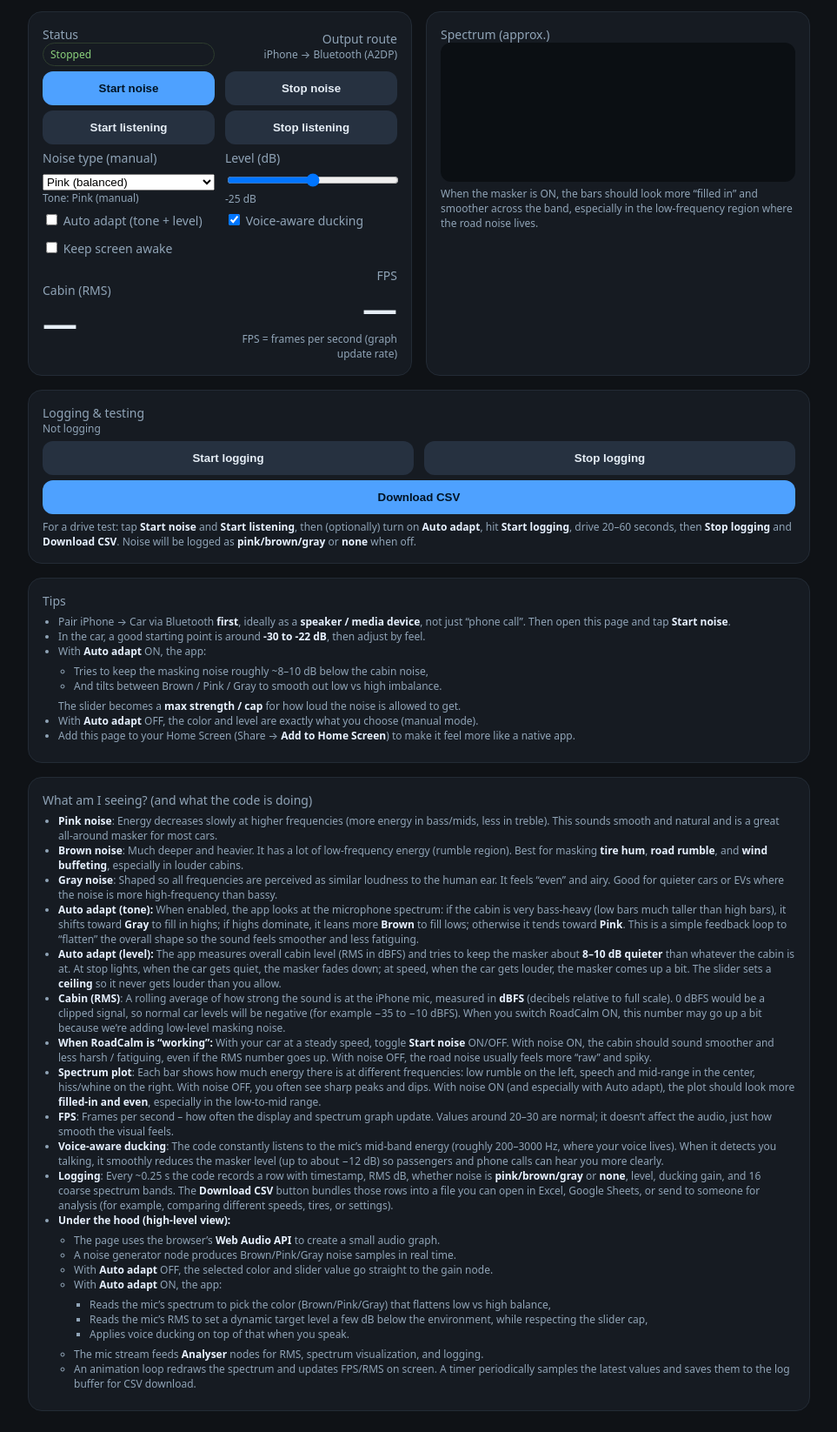
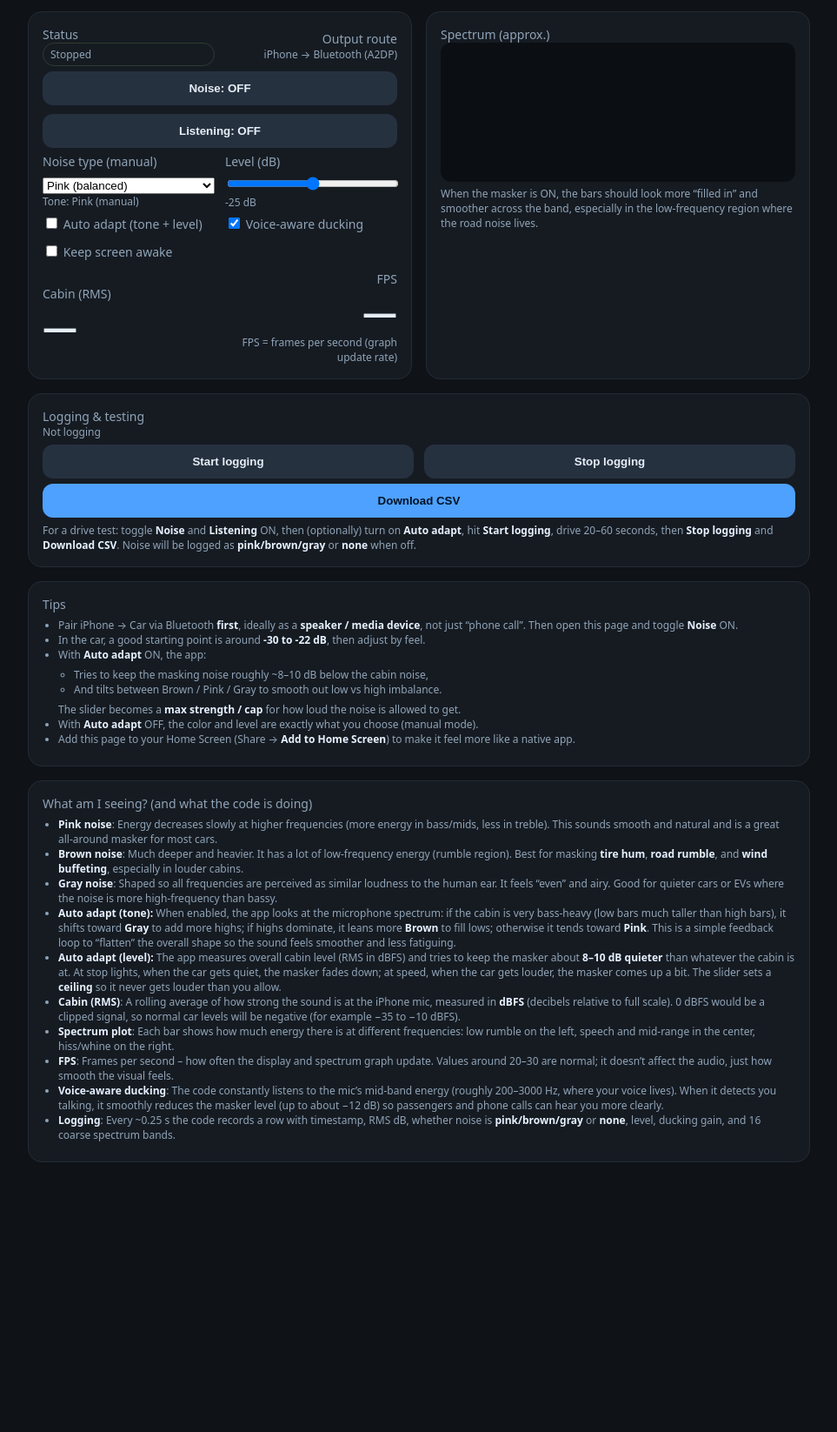
Before and after one commit to omarsanhaji01-cyber/RoadCalm-web, a plain HTML site: page index.html in a window 1280 px wide. Shown: the part 65-1711 px from the top of the page at 87% size, without its empty margins (158-1121 px from the left). After the commit the page ends 1425 px from the top, so only its background shows below. Drawn offline with Linux system fonts and the light colour scheme.

Commit message:
Update index.html

```diff
--- a/index.html
+++ b/index.html
@@ -50,18 +50,11 @@
         </div>
       </div>
 
-      <!-- Noise controls -->
+      <!-- BIG TOGGLE BUTTONS -->
       <div class="spacer"></div>
-      <div class="row" style="gap:12px">
-        <button id="startNoiseBtn" class="btn full">Start noise</button>
-        <button id="stopNoiseBtn" class="btn secondary full" disabled>Stop noise</button>
-      </div>
-
-      <!-- Listening controls -->
-      <div class="spacer"></div>
-      <div class="row" style="gap:12px">
-        <button id="startListenBtn" class="btn secondary full">Start listening</button>
-        <button id="stopListenBtn" class="btn secondary full" disabled>Stop listening</button>
+      <div class="row" style="flex-direction:column; gap:10px;">
+        <button id="noiseBtn" class="btn secondary full">Noise: OFF</button>
+        <button id="listenBtn" class="btn secondary full">Listening: OFF</button>
       </div>
 
       <div class="spacer"></div>
@@ -130,7 +123,7 @@
     <div class="spacer"></div>
     <button id="logDownload" class="btn full" disabled>Download CSV</button>
     <div class="small" style="margin-top:6px;">
-      For a drive test: tap <b>Start noise</b> and <b>Start listening</b>, then (optionally) turn on <b>Auto adapt</b>,
+      For a drive test: toggle <b>Noise</b> and <b>Listening</b> ON, then (optionally) turn on <b>Auto adapt</b>,
       hit <b>Start logging</b>, drive 20–60 seconds, then <b>Stop logging</b> and <b>Download CSV</b>.
       Noise will be logged as <b>pink/brown/gray</b> or <b>none</b> when off.
     </div>
@@ -140,7 +133,7 @@
   <div class="card" style="margin-top:16px">
     <div class="muted">Tips</div>
     <ul class="small">
-      <li>Pair iPhone → Car via Bluetooth <b>first</b>, ideally as a <b>speaker / media device</b>, not just “phone call”. Then open this page and tap <b>Start noise</b>.</li>
+      <li>Pair iPhone → Car via Bluetooth <b>first</b>, ideally as a <b>speaker / media device</b>, not just “phone call”. Then open this page and toggle <b>Noise</b> ON.</li>
       <li>In the car, a good starting point is around <b>-30 to -22 dB</b>, then adjust by feel.</li>
       <li>With <b>Auto adapt</b> ON, the app:
         <ul>
@@ -167,7 +160,7 @@
         It feels “even” and airy. Good for quieter cars or EVs where the noise is more high-frequency than bassy.</li>
 
       <li><b>Auto adapt (tone):</b> When enabled, the app looks at the microphone spectrum:
-        if the cabin is very bass-heavy (low bars much taller than high bars), it shifts toward <b>Gray</b> to fill in highs;
+        if the cabin is very bass-heavy (low bars much taller than high bars), it shifts toward <b>Gray</b> to add more highs;
         if highs dominate, it leans more <b>Brown</b> to fill lows; otherwise it tends toward <b>Pink</b>.
         This is a simple feedback loop to “flatten” the overall shape so the sound feels smoother and less fatiguing.</li>
 
@@ -177,17 +170,10 @@
 
       <li><b>Cabin (RMS)</b>: A rolling average of how strong the sound is at the iPhone mic, measured in
         <b>dBFS</b> (decibels relative to full scale). 0 dBFS would be a clipped signal, so normal car levels
-        will be negative (for example −35 to −10 dBFS). When you switch RoadCalm ON, this number may go up a bit
-        because we’re adding low-level masking noise.</li>
-
-      <li><b>When RoadCalm is “working”:</b> With your car at a steady speed, toggle <b>Start noise</b> ON/OFF.
-        With noise ON, the cabin should sound smoother and less harsh / fatiguing, even if the RMS number goes up.
-        With noise OFF, the road noise usually feels more “raw” and spiky.</li>
+        will be negative (for example −35 to −10 dBFS).</li>
 
       <li><b>Spectrum plot</b>: Each bar shows how much energy there is at different frequencies:
-        low rumble on the left, speech and mid-range in the center, hiss/whine on the right.
-        With noise OFF, you often see sharp peaks and dips. With noise ON (and especially with Auto adapt),
-        the plot should look more <b>filled-in and even</b>, especially in the low-to-mid range.</li>
+        low rumble on the left, speech and mid-range in the center, hiss/whine on the right.</li>
 
       <li><b>FPS</b>: Frames per second – how often the display and spectrum graph update. Values around 20–30 are normal;
         it doesn’t affect the audio, just how smooth the visual feels.</li>
@@ -197,27 +183,7 @@
         so passengers and phone calls can hear you more clearly.</li>
 
       <li><b>Logging</b>: Every ~0.25 s the code records a row with timestamp, RMS dB, whether noise is <b>pink/brown/gray</b> or <b>none</b>,
-        level, ducking gain, and 16 coarse spectrum bands. The <b>Download CSV</b> button bundles those rows into a file
-        you can open in Excel, Google Sheets, or send to someone for analysis (for example, comparing different speeds,
-        tires, or settings).</li>
-
-      <li><b>Under the hood (high-level view):</b>
-        <ul>
-          <li>The page uses the browser’s <b>Web Audio API</b> to create a small audio graph.</li>
-          <li>A noise generator node produces Brown/Pink/Gray noise samples in real time.</li>
-          <li>With <b>Auto adapt</b> OFF, the selected color and slider value go straight to the gain node.</li>
-          <li>With <b>Auto adapt</b> ON, the app:
-            <ul>
-              <li>Reads the mic’s spectrum to pick the color (Brown/Pink/Gray) that flattens low vs high balance,</li>
-              <li>Reads the mic’s RMS to set a dynamic target level a few dB below the environment, while respecting the slider cap,</li>
-              <li>Applies voice ducking on top of that when you speak.</li>
-            </ul>
-          </li>
-          <li>The mic stream feeds <b>Analyser</b> nodes for RMS, spectrum visualization, and logging.</li>
-          <li>An animation loop redraws the spectrum and updates FPS/RMS on screen. A timer periodically samples the latest
-              values and saves them to the log buffer for CSV download.</li>
-        </ul>
-      </li>
+        level, ducking gain, and 16 coarse spectrum bands.</li>
     </ul>
   </div>
 </div>
@@ -225,16 +191,14 @@
 <script>
 (() => {
   // ---------- UI elements ----------
-  const startNoiseBtn  = document.getElementById('startNoiseBtn');
-  const stopNoiseBtn   = document.getElementById('stopNoiseBtn');
-  const startListenBtn = document.getElementById('startListenBtn');
-  const stopListenBtn  = document.getElementById('stopListenBtn');
+  const noiseBtn   = document.getElementById('noiseBtn');
+  const listenBtn  = document.getElementById('listenBtn');
 
-  const noiseSel = document.getElementById('noise');
-  const gainSl   = document.getElementById('gain');
-  const gainVal  = document.getElementById('gainVal');
+  const noiseSel   = document.getElementById('noise');
+  const gainSl     = document.getElementById('gain');
+  const gainVal    = document.getElementById('gainVal');
   const autoModeCB = document.getElementById('autoMode');
-  const toneInfo = document.getElementById('toneInfo');
+  const toneInfo   = document.getElementById('toneInfo');
 
   const duckCB   = document.getElementById('duck');
   const wakeCB   = document.getElementById('wake');
@@ -245,10 +209,10 @@
   const ctx2d    = scope.getContext('2d');
   const routeEl  = document.getElementById('route');
 
-  const logStatusEl   = document.getElementById('logStatus');
-  const logStartBtn   = document.getElementById('logStart');
-  const logStopBtn    = document.getElementById('logStop');
-  const logDownloadBtn= document.getElementById('logDownload');
+  const logStatusEl    = document.getElementById('logStatus');
+  const logStartBtn    = document.getElementById('logStart');
+  const logStopBtn     = document.getElementById('logStop');
+  const logDownloadBtn = document.getElementById('logDownload');
 
   // ---------- State ----------
   let ac = null;
@@ -260,6 +224,8 @@
   let micStream = null, micSource = null;
 
   let gen = null;
+  let genPink, genBrown, genGray;
+
   let listening = false;
   let noiseOn   = false;
   let animating = false;
@@ -269,31 +235,22 @@
   let latestRmsDb = null;
   let latestDuckGain = 1.0;
 
-  let activeNoiseKind = 'pink';     // what is actually used now
-  let autoToneKind = 'pink';        // auto-selected kind
-  let lastToneUpdate = 0;           // ms
+  let activeNoiseKind = 'pink';
+  let autoToneKind = 'pink';
+  let lastToneUpdate = 0;
 
-  // For auto-level smoothing
+  // Auto-level
   let currentGainDb = parseFloat(gainSl.value);
   let targetGainDb  = currentGainDb;
 
-  // Logging state
+  // Logging
   let logging = false;
   let logRows = [];
   let lastLogTime = 0;
-  const LOG_INTERVAL_MS = 250; // 4 Hz approx
+  const LOG_INTERVAL_MS = 250;
 
-  // Persisted settings
-  const saved = JSON.parse(localStorage.getItem('rc_settings')||'{}');
-  if(saved.noise) noiseSel.value = saved.noise;
-  if(saved.gain)  { gainSl.value = saved.gain; currentGainDb = targetGainDb = parseFloat(saved.gain); }
-  if(saved.duck!==undefined) duckCB.checked = saved.duck;
-  if(saved.auto!==undefined) autoModeCB.checked = saved.auto;
-  gainVal.textContent = gainSl.value + " dB";
-  activeNoiseKind = noiseSel.value;
-  autoToneKind = activeNoiseKind;
-  toneInfo.textContent = `Tone: ${capitalize(activeNoiseKind)} (${autoModeCB.checked ? 'auto' : 'manual'})`;
-  noiseSel.disabled = autoModeCB.checked;
+  // ---------- Helpers ----------
+  function capitalize(s){ return s.charAt(0).toUpperCase() + s.slice(1); }
 
   function saveSettings(){
     localStorage.setItem('rc_settings', JSON.stringify({
@@ -315,7 +272,42 @@
     }
   }
 
-  function capitalize(s){ return s.charAt(0).toUpperCase() + s.slice(1); }
+  function updateStatusLabel(){
+    let text = "Stopped";
+    if(listening && noiseOn) text = "Listening + Noise";
+    else if(noiseOn) text = "Noise only";
+    else if(listening) text = "Listening only";
+
+    statusEl.textContent = text;
+    statusEl.style.color = (listening || noiseOn) ? '#8bd17c' : '#90a4b7';
+  }
+
+  function updateButtonsUI(){
+    // Noise button
+    noiseBtn.textContent = noiseOn ? "Noise: ON" : "Noise: OFF";
+    if(noiseOn) noiseBtn.classList.remove('secondary');
+    else if(!noiseBtn.classList.contains('secondary')) noiseBtn.classList.add('secondary');
+
+    // Listening button
+    listenBtn.textContent = listening ? "Listening: ON" : "Listening: OFF";
+    if(listening) listenBtn.classList.remove('secondary');
+    else if(!listenBtn.classList.contains('secondary')) listenBtn.classList.add('secondary');
+  }
+
+  async function maybeAcquireWakeLock(){
+    if(!wakeCB.checked) return;
+    if(!('wakeLock' in navigator)) return;
+    if(wakeLock) return;
+    try { wakeLock = await navigator.wakeLock.request('screen'); } catch(e){}
+  }
+
+  async function maybeReleaseWakeLock(){
+    if(listening || noiseOn) return;
+    if(wakeLock){
+      try { await wakeLock.release(); } catch(e){}
+      wakeLock = null;
+    }
+  }
 
   // ---------- Noise generators ----------
   function makePink() {
@@ -337,7 +329,6 @@
     const st = { y:0 };
     return () => { const w = Math.random()*2-1; st.y += 0.02*w; st.y *= 0.996; return st.y; };
   }
-  // Gray ≈ pink + light high-shelf
   function makeGray() {
     const pink = makePink();
     let prev = 0;
@@ -349,20 +340,37 @@
     }
   }
 
-  let genPink = makePink();
-  let genBrown = makeBrown();
-  let genGray = makeGray();
+  genPink = makePink();
+  genBrown = makeBrown();
+  genGray = makeGray();
 
   function selectGen(kind){
     activeNoiseKind = kind;
-    // pick underlying generator
     if(kind === 'pink') gen = genPink;
     else if(kind === 'brown') gen = genBrown;
     else gen = genGray;
     toneInfo.textContent = `Tone: ${capitalize(activeNoiseKind)} (${autoModeCB.checked ? 'auto' : 'manual'})`;
   }
-  selectGen(activeNoiseKind);
 
+  // ---------- Settings init ----------
+  (function initSettings(){
+    const saved = JSON.parse(localStorage.getItem('rc_settings')||'{}');
+    if(saved.noise) noiseSel.value = saved.noise;
+    if(saved.gain){
+      gainSl.value = saved.gain;
+      currentGainDb = targetGainDb = parseFloat(saved.gain);
+    }
+    if(saved.duck!==undefined) duckCB.checked = saved.duck;
+    if(saved.auto!==undefined) autoModeCB.checked = saved.auto;
+
+    gainVal.textContent = gainSl.value + " dB";
+    activeNoiseKind = noiseSel.value;
+    autoToneKind = activeNoiseKind;
+    selectGen(activeNoiseKind);
+    noiseSel.disabled = autoModeCB.checked;
+  })();
+
+  // ---------- UI events ----------
   noiseSel.onchange = () => {
     if(!autoModeCB.checked){
       selectGen(noiseSel.value);
@@ -379,14 +387,40 @@
     }
     saveSettings();
   };
+
   duckCB.onchange = () => saveSettings();
+
   autoModeCB.onchange = () => {
     noiseSel.disabled = autoModeCB.checked;
     toneInfo.textContent = `Tone: ${capitalize(activeNoiseKind)} (${autoModeCB.checked ? 'auto' : 'manual'})`;
     saveSettings();
   };
 
-  // ---------- Logging helpers ----------
+  noiseBtn.addEventListener('click', () => {
+    if(noiseOn) stopNoise();
+    else startNoise();
+  });
+
+  listenBtn.addEventListener('click', () => {
+    if(listening) stopListening();
+    else startListening();
+  });
+
+  wakeCB.addEventListener('change', () => {
+    if(wakeCB.checked && (listening || noiseOn)){
+      maybeAcquireWakeLock();
+    } else {
+      maybeReleaseWakeLock();
+    }
+  });
+
+  logStartBtn.addEventListener('click', () => startLogging());
+  logStopBtn.addEventListener('click', () => stopLogging());
+  logDownloadBtn.addEventListener('click', () => downloadCSV());
+
+  routeEl.textContent = 'iPhone → Bluetooth (A2DP)';
+
+  // ---------- Logging ----------
   function setLoggingUI(on) {
     logging = on;
     logStatusEl.textContent = on ? "Logging… rows: " + (logRows.length-1) : "Not logging";
@@ -461,32 +495,6 @@
     URL.revokeObjectURL(url);
   }
 
-  // ---------- Status / wake helpers ----------
-  function updateStatusLabel(){
-    let text = "Stopped";
-    if(listening && noiseOn) text = "Listening + Noise";
-    else if(noiseOn) text = "Noise only";
-    else if(listening) text = "Listening only";
-
-    statusEl.textContent = text;
-    statusEl.style.color = (listening || noiseOn) ? '#8bd17c' : '#90a4b7';
-  }
-
-  async function maybeAcquireWakeLock(){
-    if(!wakeCB.checked) return;
-    if(!('wakeLock' in navigator)) return;
-    if(wakeLock) return;
-    try { wakeLock = await navigator.wakeLock.request('screen'); } catch(e){}
-  }
-
-  async function maybeReleaseWakeLock(){
-    if(listening || noiseOn) return;
-    if(wakeLock){
-      try { await wakeLock.release(); } catch(e){}
-      wakeLock = null;
-    }
-  }
-
   // ---------- Auto level ----------
   function updateAutoGain(envDb){
     if(!autoModeCB.checked || !gainNode) return;
@@ -497,14 +505,12 @@
       targetGainDb = sliderDb;
     } else {
       let tgt = envDb - margin;
-      // never louder (less negative) than slider setting
       if(tgt > sliderDb) tgt = sliderDb;
-      // clamp to slider range
       tgt = Math.max(-45, Math.min(-5, tgt));
       targetGainDb = tgt;
     }
 
-    const alpha = 0.05; // smoothing factor
+    const alpha = 0.05;
     currentGainDb += (targetGainDb - currentGainDb) * alpha;
     gainNode.gain.value = dbToGain(currentGainDb);
   }
@@ -512,31 +518,29 @@
   // ---------- Auto tone ----------
   function updateAutoTone(now){
     if(!autoModeCB.checked || !specData || !specAnalyser || !noiseOn) return;
-    if(now - lastToneUpdate < 500) return; // update at most ~2 Hz
+    if(now - lastToneUpdate < 500) return;
     lastToneUpdate = now;
 
     const bins = specData.length;
     if(bins < 32) return;
 
-    const lowEnd = Math.floor(bins * 0.25); // lowest 25%
-    const highStart = Math.floor(bins * 0.6); // top 40%
+    const lowEnd = Math.floor(bins * 0.25);
+    const highStart = Math.floor(bins * 0.6);
 
     let lowSum = 0, highSum = 0;
     for(let i=0;i<lowEnd;i++) lowSum += specData[i];
     for(let i=highStart;i<bins;i++) highSum += specData[i];
     const lowAvg = lowSum / lowEnd;
     const highAvg = highSum / (bins - highStart);
-    const tilt = lowAvg - highAvg; // positive = bass-heavy
+    const tilt = lowAvg - highAvg;
 
-    const TH = 8; // threshold
+    const TH = 8;
 
     let newKind = autoToneKind;
     if(tilt > TH){
-      // cabin is bass-heavy -> shift toward gray to add more highs
-      newKind = 'gray';
+      newKind = 'gray';   // bass-heavy cabin -> add highs
     } else if(tilt < -TH){
-      // cabin is treble-heavy -> shift toward brown to add lows
-      newKind = 'brown';
+      newKind = 'brown';  // treble-heavy cabin -> add lows
     } else {
       newKind = 'pink';
     }
@@ -587,9 +591,8 @@
     gainNode.connect(ac.destination);
 
     noiseOn = true;
-    startNoiseBtn.disabled = true;
-    stopNoiseBtn.disabled  = false;
     updateStatusLabel();
+    updateButtonsUI();
     maybeAcquireWakeLock();
 
     if('mediaSession' in navigator){
@@ -607,9 +610,8 @@
     scriptNode = null;
     gainNode = null;
     noiseOn = false;
-    startNoiseBtn.disabled = false;
-    stopNoiseBtn.disabled  = true;
     updateStatusLabel();
+    updateButtonsUI();
     maybeReleaseWakeLock();
   }
 
@@ -644,9 +646,8 @@
     }
 
     listening = true;
-    startListenBtn.disabled = true;
-    stopListenBtn.disabled  = false;
     updateStatusLabel();
+    updateButtonsUI();
     maybeAcquireWakeLock();
 
     if(!animating){
@@ -669,9 +670,8 @@
     specData = null;
 
     listening = false;
-    startListenBtn.disabled = false;
-    stopListenBtn.disabled  = true;
     updateStatusLabel();
+    updateButtonsUI();
     maybeReleaseWakeLock();
   }
 
@@ -690,12 +690,13 @@
       frameCount=0; lastFrameT = now;
     }
 
-    // Meter RMS
+    // Meter RMS (BUG FIX HERE: use meterData[i] * meterData[i])
     if(meterAnalyser && meterData){
       meterAnalyser.getFloatTimeDomainData(meterData);
-      let sum=0; for(let i=0;i<meterData.length;i++) sum += meterData[i]*m
+      let sum=0;
+      for(let i=0;i<meterData.length;i++) sum += meterData[i]*meterData[i];
       const rms = Math.sqrt(sum/meterData.length);
-      const db = 20*Math.log10(Math.max(rms,1e-7));
+      const db  = 20*Math.log10(Math.max(rms,1e-7));
       latestRmsDb = db;
       rmsEl.textContent = db.toFixed(1) + ' dBFS';
     } else {
@@ -729,25 +730,10 @@
     tryLogRow(now);
   }
 
-  // ---------- Events ----------
-  startNoiseBtn.addEventListener('click', () => startNoise());
-  stopNoiseBtn.addEventListener('click', () => stopNoise());
-  startListenBtn.addEventListener('click', () => startListening());
-  stopListenBtn.addEventListener('click', () => stopListening());
+  // Initial UI state
+  updateStatusLabel();
+  updateButtonsUI();
 
-  wakeCB.addEventListener('change', async () => {
-    if(wakeCB.checked && (listening || noiseOn)) {
-      maybeAcquireWakeLock();
-    } else {
-      maybeReleaseWakeLock();
-    }
-  });
-
-  logStartBtn.addEventListener('click', () => startLogging());
-  logStopBtn.addEventListener('click', () => stopLogging());
-  logDownloadBtn.addEventListener('click', () => downloadCSV());
-
-  routeEl.textContent = 'iPhone → Bluetooth (A2DP)';
 })();
 </script>
 </body>
```
